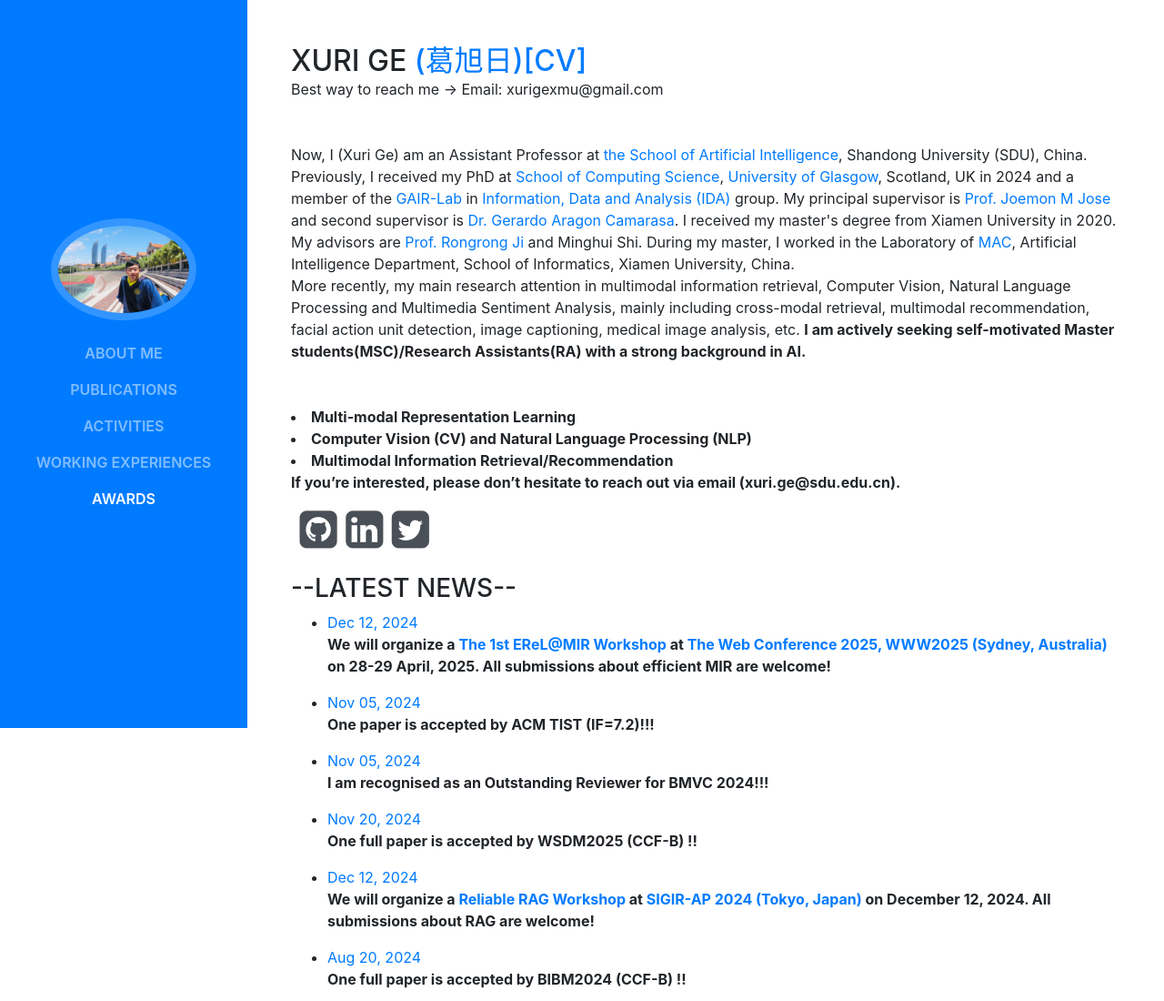
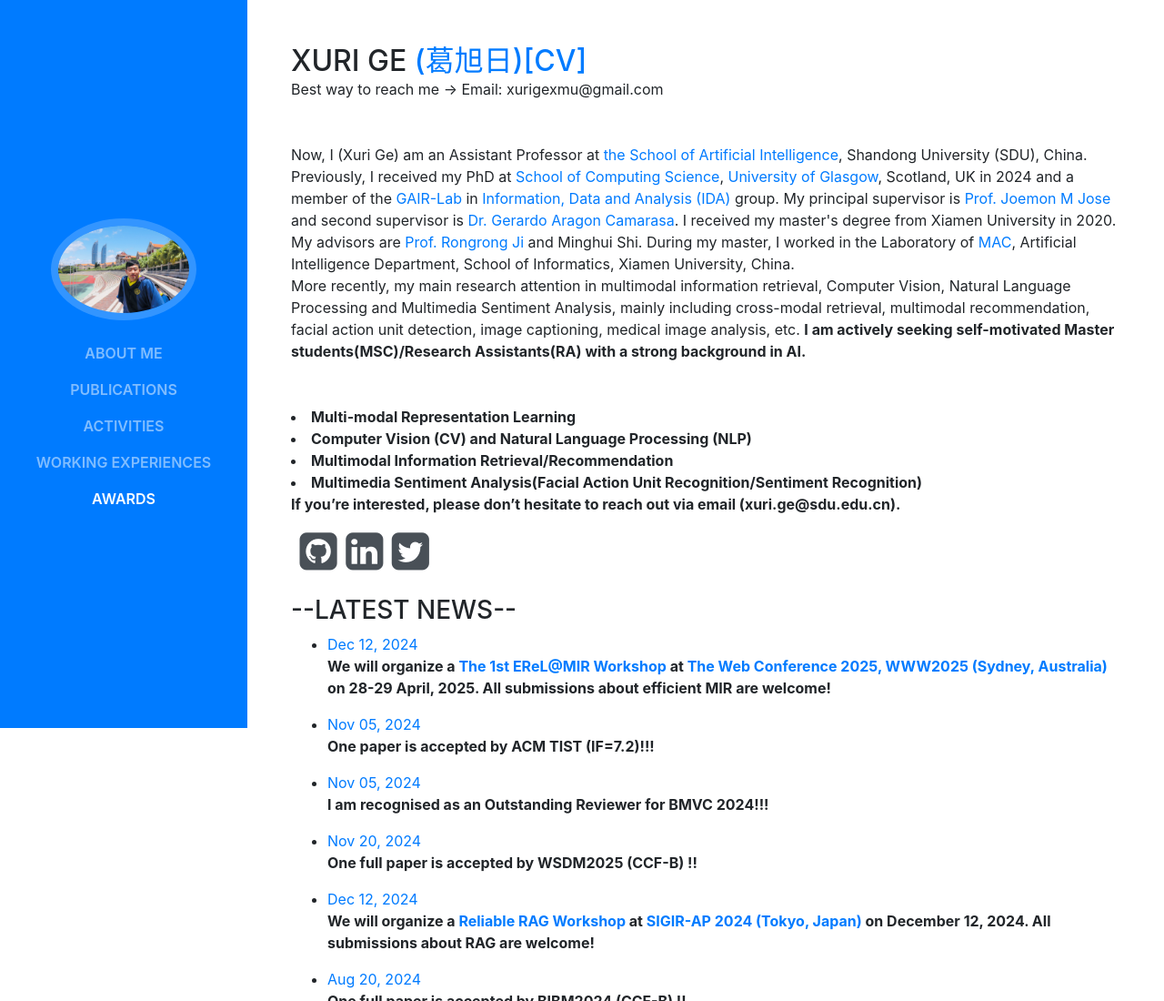
Before and after one commit to XuriGe1995/XuriGe1995.github.io, a website with bundled scripts: page index.html in a window 1280 px wide. Shown: the top 1100 px of the page at 91% size. Built offline with nearby package versions, Linux system fonts and the light colour scheme; some icons are missing; a web font is replaced by a local one.

Commit message:
Update index.html

```diff
--- a/index.html
+++ b/index.html
@@ -88,6 +88,9 @@
             </li>
             <li>
                <b>Multimodal Information Retrieval/Recommendation</b>
+            </li>
+	     <li>
+               <b>Multimedia Sentiment Analysis(Facial Action Unit Recognition/Sentiment Recognition)</b>
             </li>
 
 		<b>If you’re interested, please don’t hesitate to reach out via email (xuri.ge@sdu.edu.cn).</b>
```
